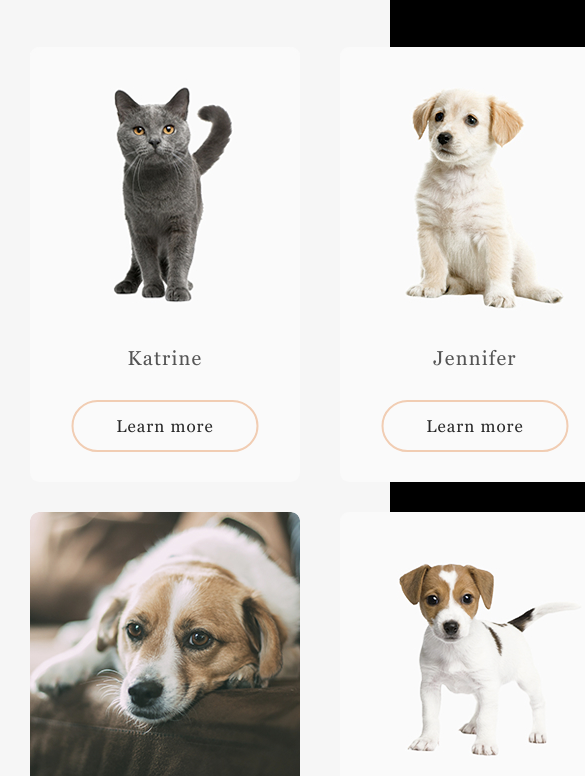
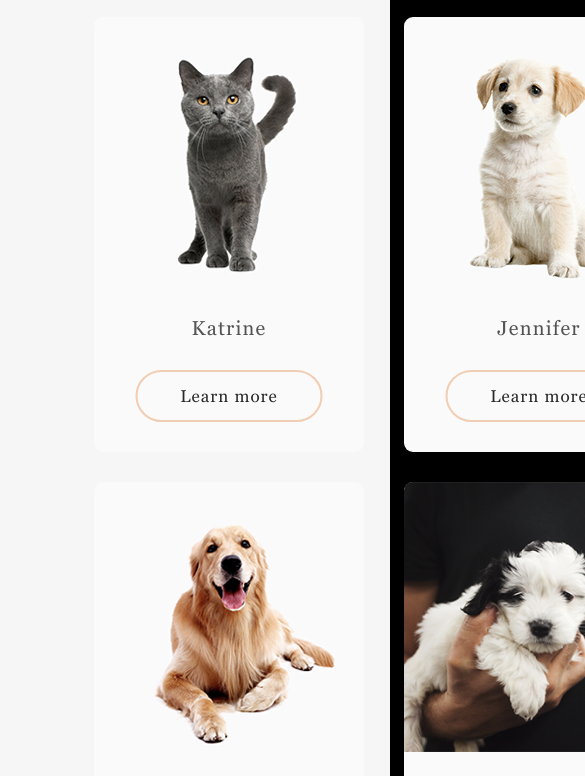
Before and after one commit to serjml/virtual-keyboard, a plain HTML site: page shelter/pages/pets/index.html in a window 390 px wide. Shown: the part 303-1079 px from the top of the page, 585 px wide, since content can reach past the window. Drawn offline with Linux system fonts and the light colour scheme; a web font is replaced by a local one.

Commit message:
feat: add our-pets-768

```diff
--- a/shelter/pages/pets/style.css
+++ b/shelter/pages/pets/style.css
@@ -132,3 +132,51 @@
   border-color: #CDCDCD;
   cursor: default;
 }
+
+@media screen and (max-width: 1279px) {
+
+  /* .wrapper {
+    width: calc(100% - 60px);
+  }  */
+
+  .header-ourpets {
+    height: 120px;
+  }
+
+  .pets-section-ourpets {
+    padding: 200px 0 76px;
+  }
+
+  .pets-content {
+    padding: 0 64px;
+  }
+
+  .pets-title {
+    margin-bottom: 30px;
+  }
+
+  .ourpets-container {
+    grid-template-columns: repeat(2, 1fr);
+    grid-template-rows: repeat(3, 1fr);
+    justify-items: center;
+    justify-content: space-evenly;
+    margin-bottom: 40px;
+  }
+
+  .pets-card:nth-child(2) {
+    margin: 0;
+  }
+
+  .ourpets-card:nth-child(4) {
+    display: block;
+  }
+
+  .ourpets-card:nth-child(7),
+  .ourpets-card:nth-child(8) {
+    display: none;
+  }
+
+
+
+
+}
```
